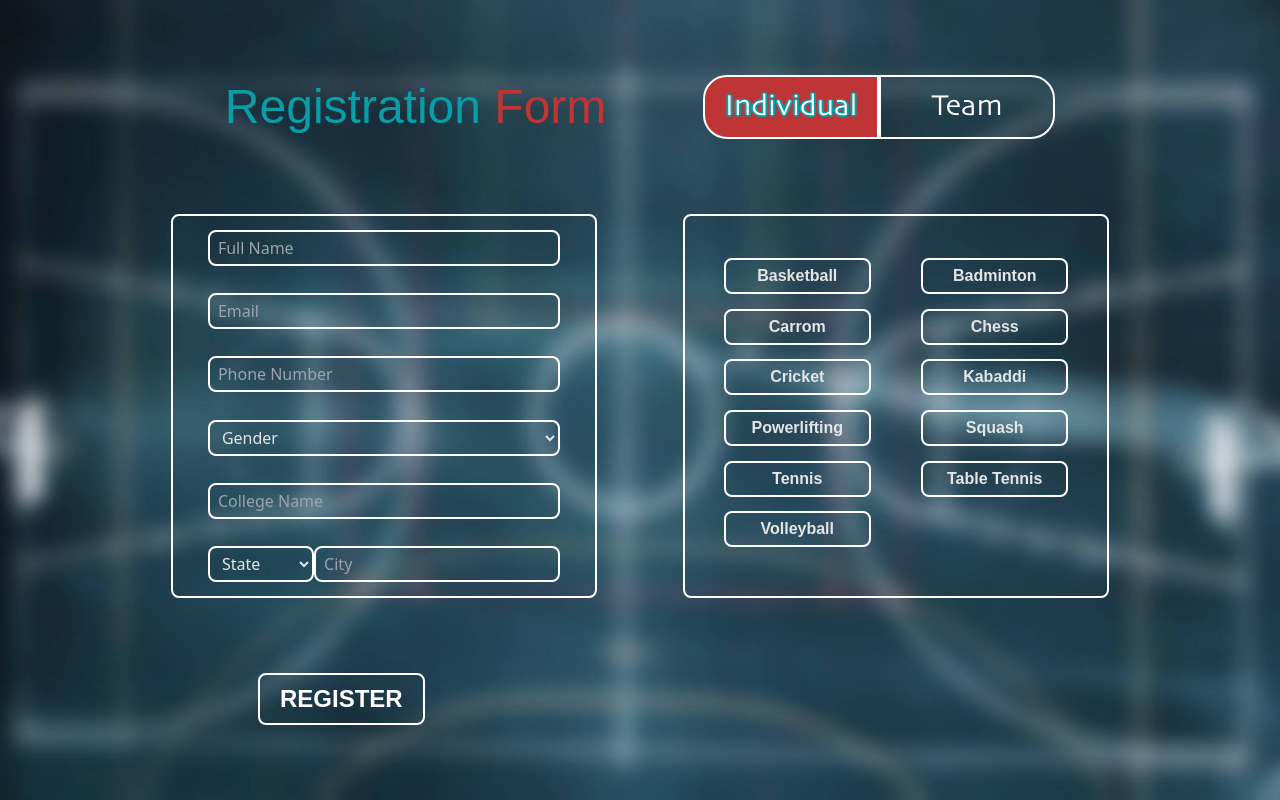
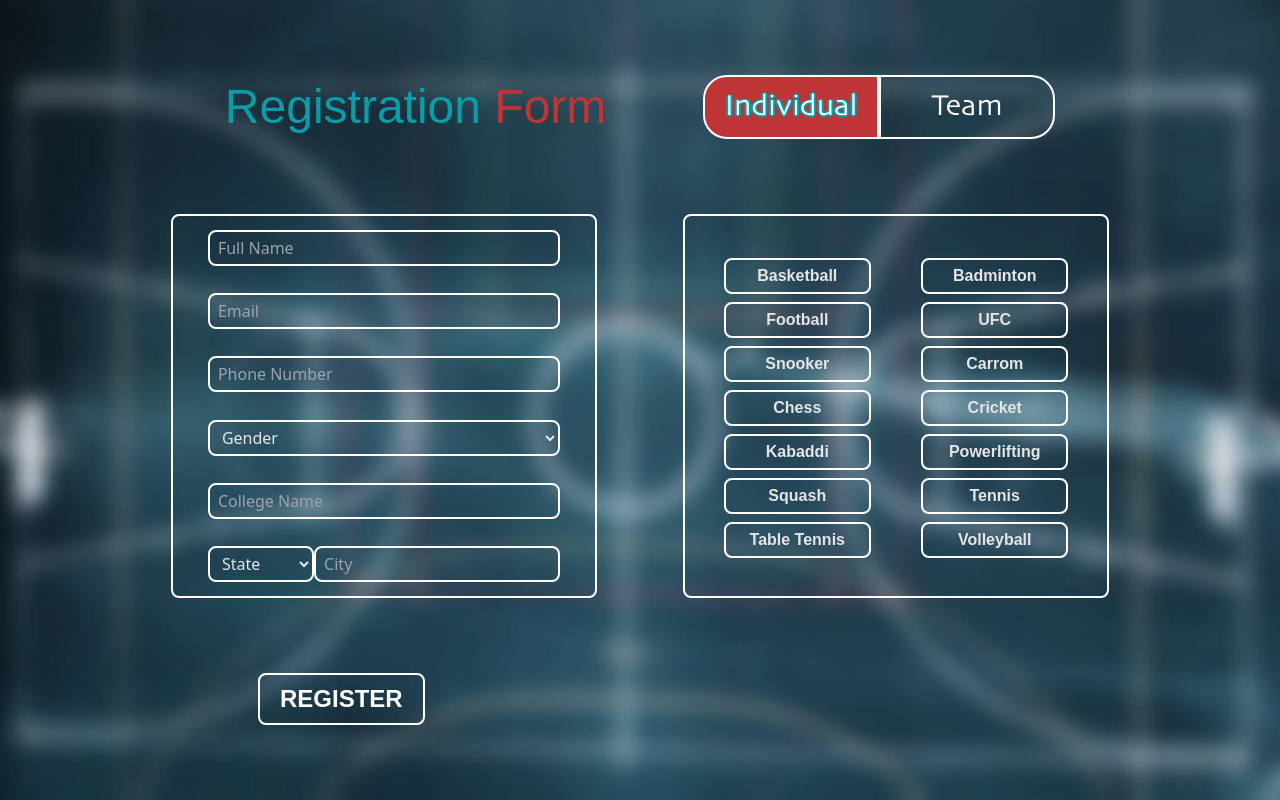
Before and after one commit to Devsoc-BPGC/spree-reg-24, a React (Vite) app: page / in a window 1280 px wide. Built offline with nearby package versions, Linux system fonts and the light colour scheme; a web font is replaced by a local one.

Commit message:
more sports and successful logging

```diff
--- a/src/components/SportIndividual.jsx
+++ b/src/components/SportIndividual.jsx
@@ -7,6 +7,9 @@ function SportIndividual(props) {
   const sports = [
     "Basketball",
     "Badminton",
+    "Football",
+    "UFC",
+    "Snooker",
     "Carrom",
     "Chess",
     "Cricket",
--- a/src/components/SportTeam.jsx
+++ b/src/components/SportTeam.jsx
@@ -5,6 +5,7 @@ const sportList = [
   { value: "", label: "Sport", disabled: true, hidden: true },
   { value: "Basketball", label: "Basketball" },
   { value: "Badminton", label: "Badminton" },
+  { value: "Football", label: "Football" },
   { value: "Carrom", label: "Carrom" },
   { value: "Chess", label: "Chess" },
   { value: "Cricket", label: "Cricket" },
@@ -12,6 +13,8 @@ const sportList = [
   { value: "Powerlifting", label: "Powerlifting" },
   { value: "Squash", label: "Squash" },
   { value: "Tennis", label: "Tennis" },
+  { value: "UFC", label: "UFC" },
+  { value: "Snooker", label: "Snooker" },
   { value: "Table Tennis", label: "Table Tennis" },
   { value: "Volleyball", label: "Volleyball" },
 ];
```
